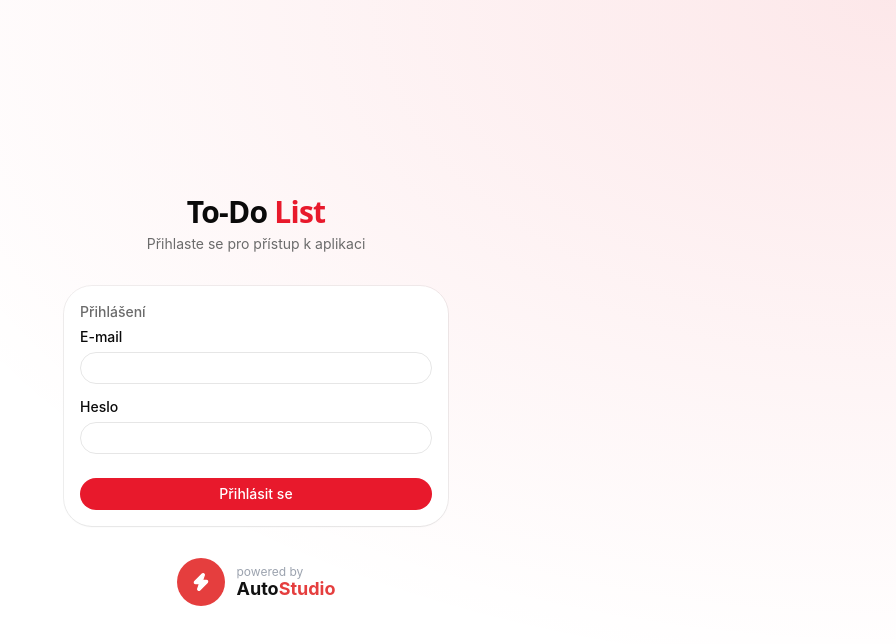
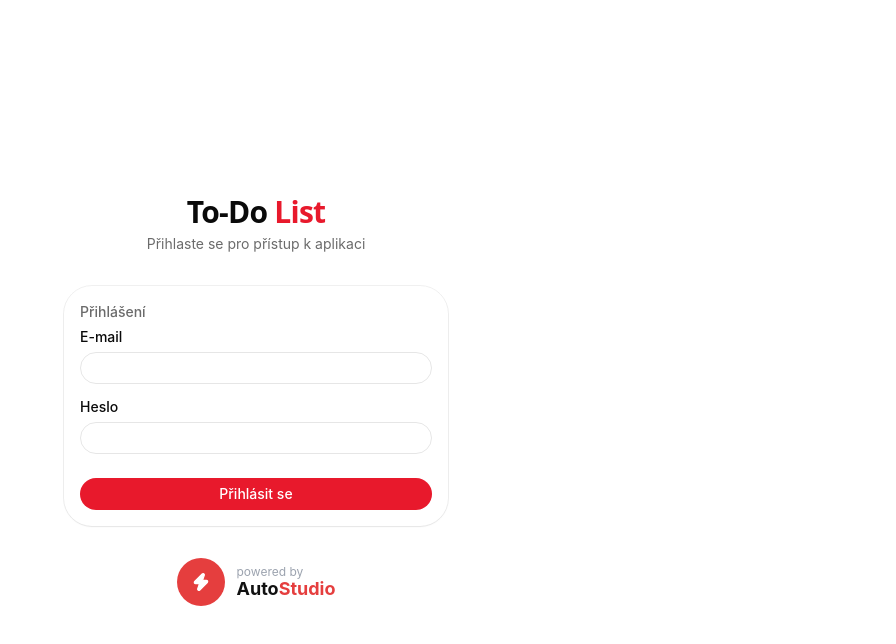
Before and after one commit to AutoStudioX/To-Do-List, a Next.js app: page /login in a window 1280 px wide. Shown: the top 644 px of the page, without its empty margins (384-1280 px from the left). Built offline with nearby package versions, Linux system fonts and the light colour scheme; no server answers.

Commit message:
fix: plain white background on login page

```diff
--- a/app/login/page.tsx
+++ b/app/login/page.tsx
@@ -3,8 +3,7 @@ import LoginForm from './LoginForm'
 
 export default function LoginPage() {
   return (
-    <div className="flex min-h-screen flex-col">
-      <div className="absolute inset-0 -z-10" style={{ background: 'radial-gradient(ellipse at top right, rgba(232,25,44,0.10) 0%, transparent 60%), #ffffff' }} />
+    <div className="flex min-h-screen flex-col" style={{ background: '#ffffff' }}>
 
       <div className="flex flex-1 flex-col items-center justify-center gap-8 p-4">
         <div className="text-center">
```
